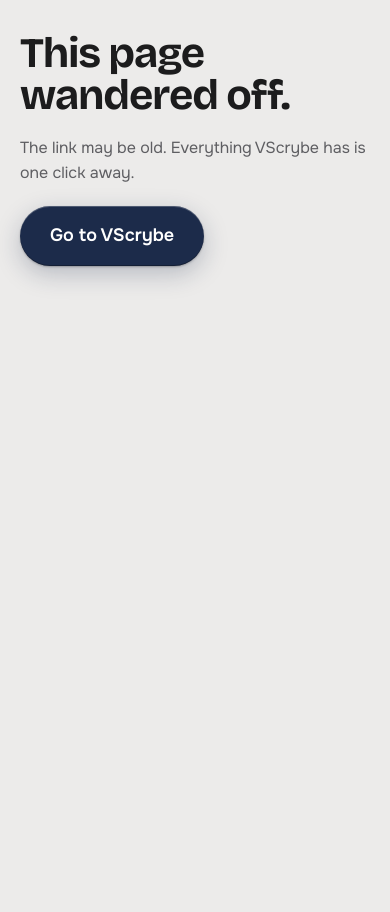
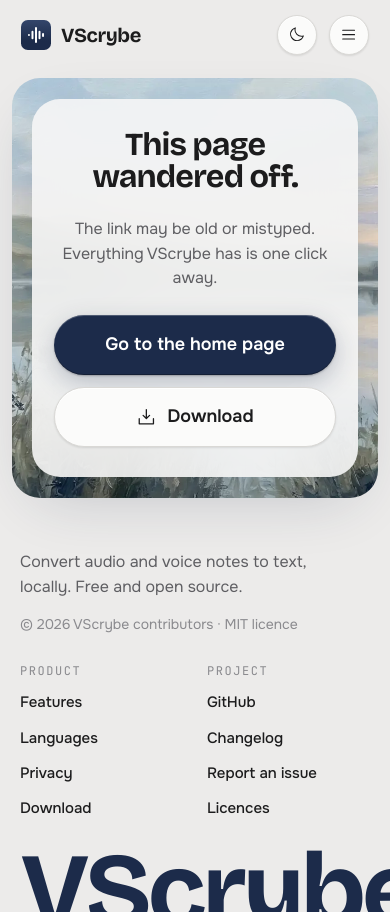
Before and after one commit to Invalid8/vscrybe, a website: page site/404.html in a window 390 px wide. Before the commit the page ends 844 px from the top, so only its background shows below. Drawn offline with Linux system fonts and the light colour scheme; no server answers.

Commit message:
Float the site header while scrolling and give the 404 page the full site frame

```diff
--- a/site/404.html
+++ b/site/404.html
@@ -5,15 +5,64 @@
   <meta name="viewport" content="width=device-width, initial-scale=1">
   <title>Page not found · VScrybe</title>
   <meta name="robots" content="noindex">
+  <meta name="theme-color" content="#ecebea">
   <link rel="icon" href="/assets/img/icon.svg" type="image/svg+xml">
+  <link rel="apple-touch-icon" href="/assets/img/apple-touch-icon.png">
   <link rel="stylesheet" href="/assets/site.css">
   <script>try { document.documentElement.dataset.theme = localStorage.getItem("theme") || (matchMedia("(prefers-color-scheme: dark)").matches ? "dark" : "light"); } catch {}</script>
+  <script defer src="/assets/site.js"></script>
+  <script defer src="/assets/alpine.min.js"></script>
 </head>
-<body>
-  <main class="page-head">
-    <h1>This page wandered off.</h1>
-    <p class="muted">The link may be old. Everything VScrybe has is one click away.</p>
-    <a class="btn btn-primary btn-lg" href="/">Go to VScrybe</a>
+<body x-data>
+  <header class="nav" x-data="{ open: false, stuck: scrollY > 8 }" @scroll.window="stuck = scrollY > 8" :class="stuck && 'stuck'">
+    <a class="brand" href="/"><img src="/assets/img/icon.svg" alt="">VScrybe</a>
+    <nav class="nav-links" :class="open && 'open'" @click="open = false">
+      <a href="/#features">Features</a>
+      <a href="/#languages">Languages</a>
+      <a href="/#privacy">Privacy</a>
+      <a href="/#faq">FAQ</a>
+    </nav>
+    <div class="nav-actions">
+      <button class="btn btn-raised btn-round" type="button" @click="$store.theme.toggle()" :aria-label="$store.theme.dark ? 'Use light theme' : 'Use dark theme'" aria-label="Switch theme">
+        <svg class="icon"><use :href="$store.theme.dark ? '/assets/icons.svg#sun' : '/assets/icons.svg#moon'" href="/assets/icons.svg#moon"/></svg>
+      </button>
+      <a class="btn btn-raised stars" href="https://github.com/Invalid8/vscrybe" aria-label="VScrybe on GitHub">
+        <svg class="icon"><use href="/assets/icons.svg#star"/></svg>
+        <span x-text="$store.release.stars" x-show="$store.release.stars" x-cloak></span>
+        <svg class="icon"><use href="/assets/icons.svg#github"/></svg>
+      </a>
+      <a class="btn btn-primary" href="/download/">Download</a>
+      <button class="btn btn-raised btn-round menu" type="button" @click="open = !open" :aria-expanded="open" aria-label="Menu">
+        <svg class="icon"><use :href="open ? '/assets/icons.svg#x' : '/assets/icons.svg#list'" href="/assets/icons.svg#list"/></svg>
+      </button>
+    </div>
+  </header>
+
+  <main>
+    <section class="closing lost">
+      <div class="glass">
+        <h1>This page wandered off.</h1>
+        <p class="muted">The link may be old or mistyped. Everything VScrybe has is one click away.</p>
+        <div class="choices">
+          <a class="btn btn-primary btn-lg" href="/">Go to the home page</a>
+          <a class="btn btn-raised btn-lg" href="/download/"><svg class="icon"><use href="/assets/icons.svg#download-simple"/></svg>Download</a>
+        </div>
+      </div>
+    </section>
   </main>
+
+  <footer class="footer">
+    <div class="footer-row">
+      <div>
+        <p>Convert audio and voice notes to text, locally. Free and open source.</p>
+        <small>© 2026 VScrybe contributors · MIT licence</small>
+      </div>
+      <nav aria-label="Footer">
+        <ul><li>Product</li><li><a href="/#features">Features</a></li><li><a href="/#languages">Languages</a></li><li><a href="/#privacy">Privacy</a></li><li><a href="/download/">Download</a></li></ul>
+        <ul><li>Project</li><li><a href="https://github.com/Invalid8/vscrybe">GitHub</a></li><li><a href="https://github.com/Invalid8/vscrybe/blob/main/CHANGELOG.md">Changelog</a></li><li><a href="https://github.com/Invalid8/vscrybe/issues">Report an issue</a></li><li><a href="https://github.com/Invalid8/vscrybe/blob/main/THIRD_PARTY_NOTICES.md">Licences</a></li></ul>
+      </nav>
+    </div>
+    <p class="wordmark" aria-hidden="true">VScrybe</p>
+  </footer>
 </body>
 </html>
--- a/site/assets/site.css
+++ b/site/assets/site.css
@@ -66,7 +66,7 @@
 [x-cloak] { display: none !important; }
 
 *, *::before, *::after { box-sizing: border-box; }
-html { background: var(--bg); }
+html { background: var(--bg); scroll-padding-top: 88px; }
 body { max-width: 1440px; margin: 0 auto; color: var(--ink); font: 400 17px/1.55 var(--sans); -webkit-font-smoothing: antialiased; }
 h1, h2, h3, p, ul, ol, figure { margin: 0; padding: 0; }
 ul, ol { list-style: none; }
@@ -87,8 +87,16 @@
 .btn-block { width: 100%; height: 52px; font-size: 16px; }
 .btn-round { width: 40px; padding: 0; }
 
-.nav { display: grid; grid-template-columns: 1fr auto 1fr; align-items: center; padding: 22px 48px; }
-.brand { display: flex; align-items: center; gap: 10px; font: 700 22px var(--display); letter-spacing: -0.02em; }
+.nav { position: sticky; top: 0; z-index: 10; display: grid; grid-template-columns: 1fr auto 1fr; align-items: center; padding: 22px 48px; transition: padding 0.25s; }
+.brand { display: flex; align-items: center; gap: 10px; justify-self: start; font: 700 22px var(--display); letter-spacing: -0.02em; }
+.brand, .nav-actions { border: 1px solid transparent; border-radius: 999px; transition: padding 0.25s, background-color 0.25s, border-color 0.25s, box-shadow 0.25s; }
+.nav-links { transition: opacity 0.2s, visibility 0.2s; }
+.nav.stuck { padding-block: 12px; pointer-events: none; }
+.nav.stuck > * { pointer-events: auto; }
+.nav.stuck .brand, .nav.stuck .nav-actions { background: var(--glass); border-color: var(--line); box-shadow: 0 8px 24px rgb(16 24 42 / 0.12); backdrop-filter: blur(16px); }
+.nav.stuck .brand { padding: 6px 18px 6px 6px; }
+.nav.stuck .nav-actions { padding: 6px; }
+.nav.stuck .nav-links:not(.open) { opacity: 0; visibility: hidden; }
 .brand img { width: 34px; height: 34px; }
 .nav-links { display: flex; gap: 40px; font-weight: 500; font-size: 15px; color: var(--muted); }
 .nav-links a:hover { color: var(--ink); }
@@ -167,7 +175,10 @@
 
 .closing { display: grid; place-items: center; margin: 24px 32px; min-height: 560px; padding: 24px; border-radius: 36px; background: var(--closing-art) center / cover; }
 .glass { display: grid; justify-items: center; gap: 24px; padding: 44px 56px; border-radius: 28px; background: var(--glass); backdrop-filter: blur(20px); box-shadow: 0 20px 60px rgb(28 43 74 / 0.2); text-align: center; }
-.glass h2 { max-width: 640px; font-size: 60px; }
+.glass h1, .glass h2 { max-width: 640px; font-size: 60px; text-wrap: balance; }
+.closing.lost { min-height: calc(100vh - 140px); }
+.choices { display: flex; flex-wrap: wrap; justify-content: center; gap: 12px; }
+.choices .btn-raised { box-shadow: var(--gloss-raised); }
 
 .footer { overflow: hidden; padding: 72px var(--gutter) 0; }
 .footer-row { display: flex; justify-content: space-between; gap: 48px; padding-bottom: 56px; }
@@ -220,7 +231,8 @@
   .brand { font-size: 20px; }
   .brand img { width: 30px; height: 30px; }
   .nav-links, .nav-actions .stars, .nav-actions .btn-primary { display: none; }
-  .nav-links.open { display: grid; grid-column: 1 / -1; gap: 18px; padding: 20px 0 8px; font-size: 18px; color: var(--ink); }
+  .nav-links.open { display: grid; grid-row: 2; grid-column: 1 / -1; gap: 18px; margin-top: 12px; padding: 20px 24px; border: 1px solid var(--line); border-radius: 24px; background: var(--glass); backdrop-filter: blur(16px); font-size: 18px; color: var(--ink); }
+  .nav.stuck { padding-inline: 12px; }
   .menu { display: inline-flex; }
   .hero { gap: 18px; padding: 36px 20px 0; }
   .hero > p { font-size: 17px; }
@@ -251,7 +263,9 @@
   .faq summary { padding: 20px 0; font-size: 18px; }
   .closing { margin: 8px 12px; min-height: 380px; padding: 20px; border-radius: 28px; }
   .glass { width: 100%; padding: 30px 22px; }
-  .glass h2 { font-size: 32px; }
+  .glass h1, .glass h2 { font-size: 32px; }
+  .closing.lost { min-height: 420px; }
+  .choices .btn { flex: 1; }
   .footer { padding: 44px 20px 0; }
   .footer-row { flex-direction: column; gap: 28px; padding-bottom: 28px; }
   .footer nav { gap: 24px; }
```
Also changed, not shown: site/download/index.html (+1 -1 lines), site/index.html (+1 -1 lines).
